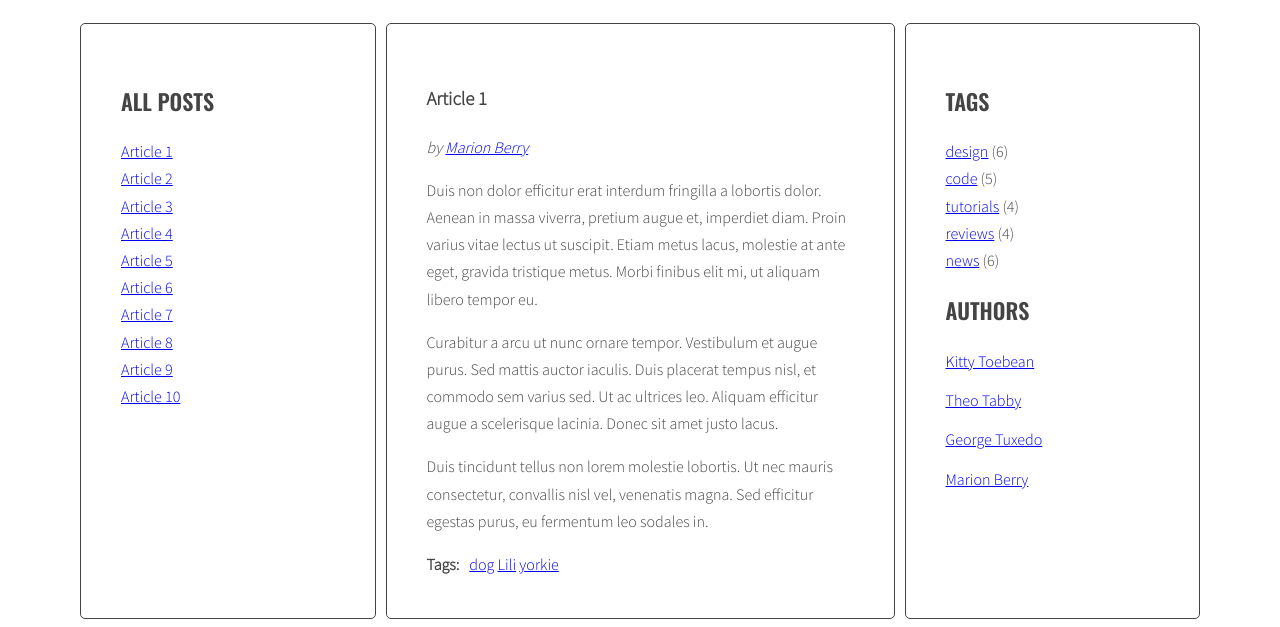
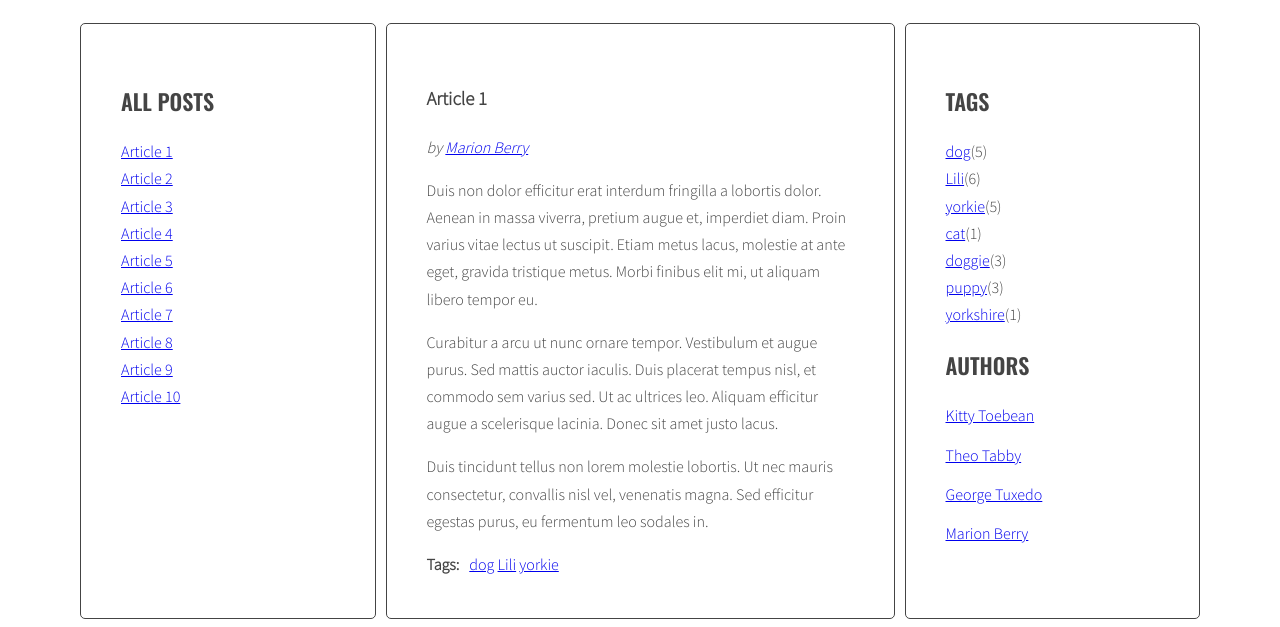
Before and after one commit to MarcNowak/javascript-blog, a website: page index.html in a window 1280 px wide. Shown: the part 220-847 px from the top of the page. Drawn offline with nearby package versions, Linux system fonts and the light colour scheme.

Commit message:
Add generate code of a link and add it to allTagsHTML

```diff
--- a/index.html
+++ b/index.html
@@ -230,11 +230,11 @@
         <aside class="sidebar">
           <h2 class="section-title">Tags</h2>
           <ul class="list tags">
-            <li><a href="#">design</a> <span>(6)</span></li>
+            <!-- <li><a href="#">design</a> <span>(6)</span></li>
             <li><a href="#">code</a> <span>(5)</span></li>
             <li><a href="#">tutorials</a> <span>(4)</span></li>
             <li><a href="#">reviews</a> <span>(4)</span></li>
-            <li><a href="#">news</a> <span>(6)</span></li>
+            <li><a href="#">news</a> <span>(6)</span></li> -->
           </ul>
           <h2 class="section-title">Authors</h2>
           <ul class="list authors">
--- a/js/script.js
+++ b/js/script.js
@@ -50,6 +50,7 @@
   const optTitleListSelector = '.titles';
   const optArticleTagsSelector = '.post-tags .list';
   const optArticleAuthorSelector = '.post-author';
+  const optTagListSelector = '.tags.list';
 
   function generateTitleLinks(customSelector = '') {
     console.log(customSelector);
@@ -94,6 +95,10 @@
   // Generate Tags
 
   function generateTags() {
+
+    /* [NEW] create a new variable allTags with an empty object */
+    let allTags = {};
+
     /* [DONE] find all articles */
     const articles = document.querySelectorAll(optArticleSelector);
 
@@ -125,12 +130,39 @@
         /* add generated code to html variable */
         html += tagLinkHTML;
 
+        /* [NEW] check if this link is NOT already in allTags */
+        if (!allTags[tag]) {
+
+          /* [NEW] add tag to allTags object */
+          allTags[tag] = 1;
+        } else {
+          allTags[tag]++;
+        }
+
         /* END LOOP: for each tag */
 
         /* [DONE] insert HTML of all the links into the tags wrapper */
         titleList.innerHTML = titleList.innerHTML + ' ' + tagLinkHTML;
       }
       /* END LOOP: for every article: */
+
+      /* [NEW] find list of tags in right column */
+      const tagList = document.querySelector('.tags');
+
+      /* [NEW] create variable for all links HTML code */
+      let allTagsHTML = '';
+
+      /* [NEW] START LOOP: for each tag in allTags: */
+      for(let tag in allTags){
+
+        /* [NEW] generate code of a link and add it to allTagsHTML */
+        allTagsHTML += '<li><a href="#tag-'+ tag +'">'+ tag +'</a>(' + allTags[tag] + ')</li>';
+      }
+
+      /* [NEW] END LOOP: for each tag in allTags: */
+
+      /*[NEW] add HTML from allTagsHTML to tagList */
+      tagList.innerHTML = allTagsHTML;
     }
   }
 
@@ -217,7 +249,7 @@
       const authorLinkHTML = '<span>by </span><a href="#-author' + authorTags + '"><span>' + authorTags + '</span></a>';
       // console.log(tagLinkHTML);
 
-      /* add generated code to html variable */
+      /* [DONE] add generated code to html variable */
       html += authorLinkHTML;
 
       /* [DONE] insert HTML of all the links into the tags wrapper */
@@ -230,56 +262,56 @@
   // Generate Author Click Handler
 
   const authorClickHandler = function (event) {
-      /* prevent default action for this event */
+    /* [DONE] prevent default action for this event */
     event.preventDefault();
 
-      /* make new constant named "clickedElement" and give it the value of "this" */
+    /* [DONE] make new constant named "clickedElement" and give it the value of "this" */
     const clickedElement = this;
-      console.log('Tag was clicked!!!');
+    console.log('Autor Tag was clicked!!!');
 
-      /* make a new constant "href" and read the attribute "href" of the clicked element */
+    /* [DONE] make a new constant "href" and read the attribute "href" of the clicked element */
     const href = clickedElement.getAttribute('href');
     console.log(href);
 
-      // /* make a new constant "tag" and extract tag from the "href" constant */
+    /* [DONE] make a new constant "tag" and extract tag from the "href" constant */
     const tag = href.replace('#-author', '');
 
-      /* find all author links with class active */
+    /* [DONE] find all author links with class active */
     const authorLinks = document.querySelectorAll('a.active[href^="#-author"]');
 
     /* START LOOP: for each active author link */
 
-      /* remove class active */
+    /* [DONE] remove class active */
     for (let authorLink of authorLinks) {
       authorLink.classList.remove('active');
     }
 
     /* END LOOP: for each active author link */
 
-      /* find all tag links with "href" attribute equal to the "href" constant */
+    /* [DONE] find all tag links with "href" attribute equal to the "href" constant */
     const authorLinksHref = document.querySelectorAll('a[href="' + href + '"]');
 
     /* START LOOP: for each found author link */
 
-      /* add class active */
+    /* [DONE] add class active */
     for (let authorLinkHref of authorLinksHref) {
       authorLinkHref.classList.add('active');
     }
 
     /* END LOOP: for each found author link */
 
-      /* execute function "generateTitleLinks" with article selector as argument */
+    /* [DONE] execute function "generateTitleLinks" with article selector as argument */
     generateTitleLinks('[data-author="' + tag + '"]');
   }
 
   function addClickListenersToAuthors() {
-      /* find all links to tags */
+    /* [DONE] find all links to tags */
     const allLinksToAuthors = document.querySelectorAll('a[href^="#-author"]');
 
     /* START LOOP: for each link */
     for (let link of allLinksToAuthors) {
 
-        /* add authorClickHandler as event listener for that link */
+      /* [DONE] add authorClickHandler as event listener for that link */
       link.addEventListener('click', authorClickHandler);
     }
 
```
Lines whose indentation alone changed are shown as unchanged.
